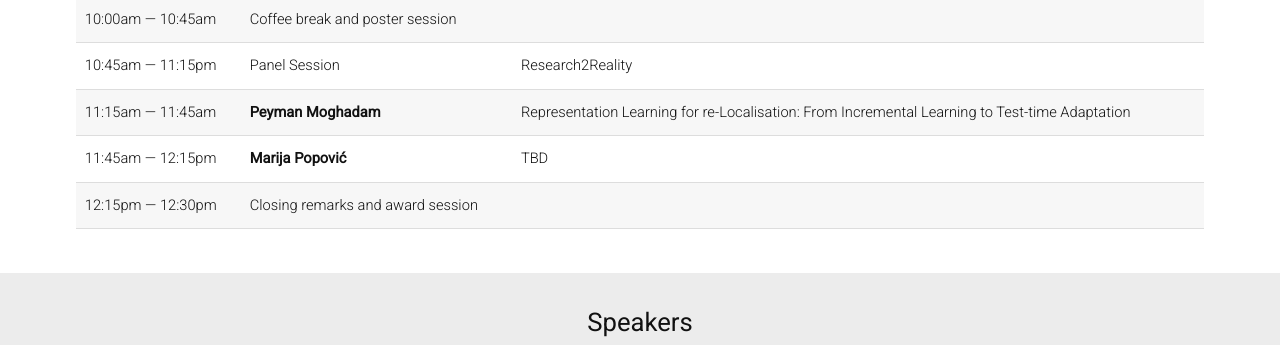
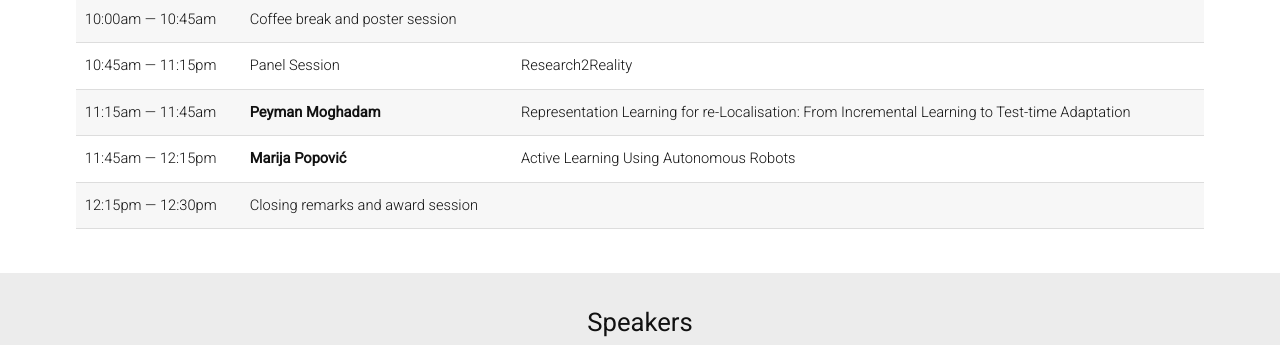
Before and after one commit to bob-workshop/bob-workshop.github.io, a plain HTML site: page index.html in a window 1280 px wide. Shown: the part 2200-2545 px from the top of the page. Drawn offline with nearby package versions, Linux system fonts and the light colour scheme; some icons are missing.

Commit message:
Schedule updated

```diff
--- a/index.html
+++ b/index.html
@@ -308,7 +308,7 @@
 						<tr>
 							<td>11:45am — 12:15pm</td>
 							<td><span style="font-weight: bold">Marija Popović</span></td>
-							<td>TBD</td>
+							<td>Active Learning Using Autonomous Robots</td>
 						</tr>
 						<tr>
 							<td>12:15pm — 12:30pm</td>
```
